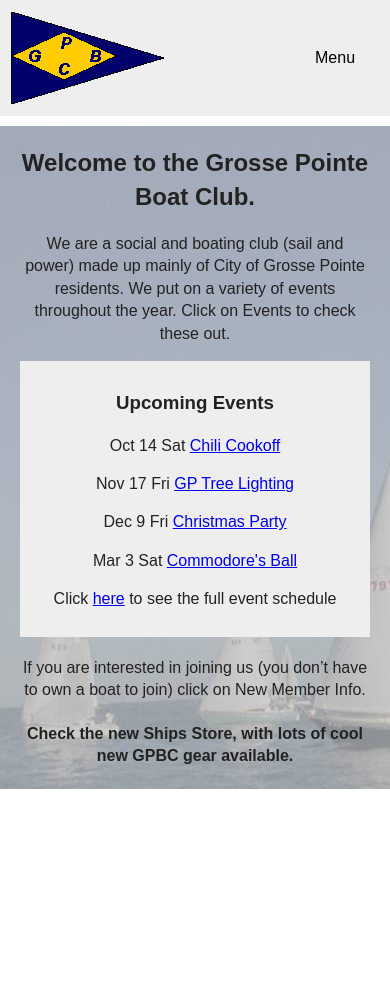
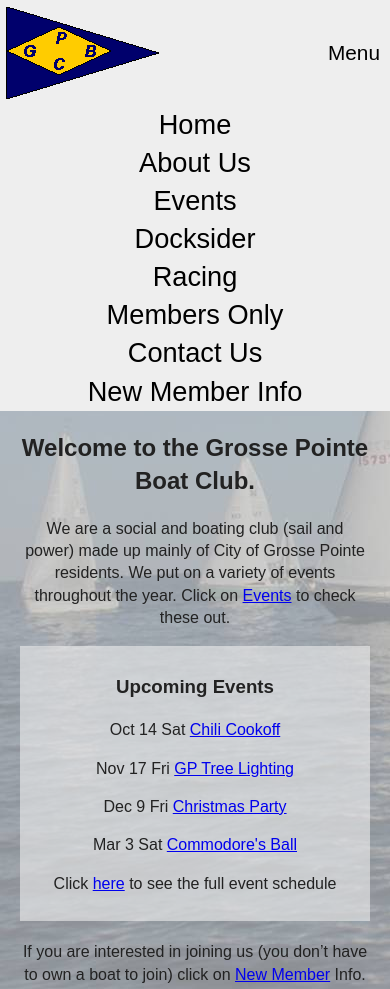
Before and after one commit to gpbc/gpbc.github.io, a plain HTML site: page index.html in a window 390 px wide. Shown: the top 989 px of the page. Before the commit the page ends 844 px from the top, so only its background shows below. Drawn offline with nearby package versions, Linux system fonts and the light colour scheme.

Commit message:
Added mobile menu functionality.

```diff
--- a/css/custom/global.css
+++ b/css/custom/global.css
@@ -8,7 +8,6 @@ html {
 }
 
 body {
-    padding-bottom: 40px;
 }
 /* Header Styling */
 header {
@@ -19,6 +18,7 @@ header {
   margin: 0px auto;
   padding: 10px 0px;
   background-image: url("../../img/sailboatsCropped.jpg");
+  background-repeat: no-repeat;
 }
 
 header * {
@@ -44,6 +44,28 @@ header b {
   font-size: 60px;
 }
 
+menu {
+  display: flex;
+  align-items: center;
+  width: 100%;
+  padding: 0px;
+  background-color: #eee;
+  margin: 0px;
+  justify-content: space-between;
+}
+
+menu .logo {
+  margin: 5px;
+  /*width: 40px;*/
+}
+
+menu .nav-toggle {
+  padding-right: 10px;
+  text-decoration: none;
+  color: black;
+  font-size: 1.3rem;
+}
+
 /* Navbar styling */
 nav {
   display: flex;
@@ -51,27 +73,34 @@ nav {
   width: 100%;
   max-width: 1000px;
   margin: 0px auto;
-  margin-bottom: 10px;
   background: #eee;
-  padding: 10px;
+  /*justify-content: space-around;*/
 }
 
 #menu-toggle {display: none;}
 .label-toggle {display: none;}
 
 nav .icon {
+  /*display: flex;*/
   flex: 1;
   text-align: center;
   padding:0px 10px;
   /*pointer-events: none;*/
 
 }
+
+nav .navItem {
+  float: none;
+  display: inline-block;
+  width: auto;
+  /*margin-left: .4em;*/
+  /*margin-right: .2em;*/
+}
 nav a {
     color: black;
     text-decoration: none;
     transition: all .5s ease;
     text-align: center;
-    padding: 5px;
 
 }
 
@@ -92,6 +121,7 @@ nav a:hover {
   width: 100%;
   max-width: 1000px;
   margin: 0px auto;
+  padding-bottom: 40px;
   background-color:
 }
 
@@ -159,20 +189,28 @@ nav a:hover {
     }
 
     nav {
-        justify-content: space-between;
+      flex-direction: column;
+        justify-content: space-around;
         /*position: fixed;*/
     }
 
-    nav .navItem {
+    nav a {
+          font-size: 1.7rem;
+    }
+
+    /*nav .navItem {
         display: none;
+    }*/
+
+    body {
+        background-image: url("../../img/sailboats.jpg");
+        background-repeat: no-repeat;
     }
 
     .flagCol {
         display: none;
     }
 
-    .main {
-        background-image: url("../../img/sailboats.jpg")
-    }
+
 
 }
--- a/css/custom/index.css
+++ b/css/custom/index.css
@@ -5,7 +5,7 @@
 }
 
 .upcomingEvents {
-    background: #eee;
+    background: rgba(238, 238, 238, 0.6);
     padding: 10px 30px;
     margin-bottom: 20px;
 
--- a/index.html
+++ b/index.html
@@ -13,6 +13,8 @@
 
         <link rel="stylesheet" href="css/normalize.css">
         <link rel="stylesheet" href="css/boilerplate.css">
+        <link rel="stylesheet" href="libs/responsive-nav/responsive-nav.css">
+        <script src="libs/responsive-nav/responsive-nav.min.js"></script>
         <link rel="stylesheet" href="css/custom/global.css" />
         <link rel="stylesheet" href="css/custom/index.css" />
     </head>
@@ -32,17 +34,22 @@
         </header>
 
       <!-- Nav Content -->
-        <nav>
-            <div class="logo mobile"><img src="img/gpbcFlag.gif" /></div>
-            <div class="icon mobile menu"><a href="#">Menu</a></div>
+      <menu>
+        <a href="./index.html"><img class="logo mobile" src="img/gpbcFlag.gif" /></a>
+        <a href='#' id="custom-toggle" class="nav-toggle" aria-hidden="false">Menu</a>
+      </menu>
+        <nav class="nav-collapse">
+
                 <div class="icon navItem"><a href="./index.html">Home</a></div>
                 <div class="icon navItem"><a href="./about.html">About Us</a></div>
-            <div class="icon navItem"><a href="img/pdf/eventSchedule.pdf">Events</a></div>
+                <div class="icon navItem"><a href="img/pdf/eventSchedule.pdf" target="_blank">Events</a></div>
                 <div class="icon navItem"><a href="http://us10.campaign-archive2.com/home/?u=386f546fe97ac197d1ae1ec9a&id=6bff07798b">Docksider</a></div>
                 <div class="icon navItem"><a href="./racing.html">Racing</a></div>
                 <div class="icon navItem"><a href="#">Members Only</a></div>
                 <div class="icon navItem"><a href="#">Contact Us</a></div>
                 <div class="icon navItem"><a href="#">New Member Info</a></div>
+
+
         </nav>
 
       <!-- Main Content -->
@@ -65,20 +72,20 @@
                 <p>We are a social and boating club (sail and power) made up
                   mainly of City of Grosse Pointe residents.
                   We put on a variety of events throughout the year.
-                  Click on Events to check these out.</p>
+                  Click on <a href="img/pdf/eventSchedule.pdf">Events</a> to check these out.</p>
               <section class="upcomingEvents">
                   <h3>Upcoming Events</h3>
                   <div class="events">
-                      <p><span>Oct 14 Sat </span><span><a href="img/pdf/chiliCookOff.pdf">Chili Cookoff</a></span></p>
-                      <p><span>Nov 17 Fri </span><span><a href="img/pdf/wip.pdf">GP Tree Lighting</a></span></p>
-                      <p><span>Dec 9 Fri </span><span><a href="img/pdf/xmas.pdf">Christmas Party</a></span></p>
-                      <p><span>Mar 3 Sat </span><span><a href="img/pdf/wip.pdf">Commodore's Ball</a></span></p>
+                      <p><span>Oct 14 Sat </span><span><a href="img/pdf/chiliCookOff.pdf" target="_blank">Chili Cookoff</a></span></p>
+                      <p><span>Nov 17 Fri </span><span><a href="img/pdf/wip.pdf" target="_blank">GP Tree Lighting</a></span></p>
+                      <p><span>Dec 9 Fri </span><span><a href="img/pdf/xmas.pdf" target="_blank">Christmas Party</a></span></p>
+                      <p><span>Mar 3 Sat </span><span><a href="img/pdf/wip.pdf" target="_blank">Commodore's Ball</a></span></p>
                   </div>
-                  <p>Click <a href="img/pdf/eventSchedule.pdf">here</a> to see the full event schedule</p>
+                  <p>Click <a href="img/pdf/eventSchedule.pdf" target="_blank">here</a> to see the full event schedule</p>
               </section>
                 <p>If you are interested in joining us
                   (you don’t have to own a boat to join)
-                  click on New Member Info.
+                  click on <a href="#">New Member</a> Info.
                 </p>
                 <h4>Check the new Ships Store, with lots of cool new GPBC gear available.</h4>
 
@@ -88,6 +95,27 @@
         <script src="js/vendor/modernizr-3.5.0.min.js"></script>
         <script src="https://code.jquery.com/jquery-3.2.1.min.js" integrity="sha256-hwg4gsxgFZhOsEEamdOYGBf13FyQuiTwlAQgxVSNgt4=" crossorigin="anonymous"></script>
         <script>window.jQuery || document.write('<script src="js/vendor/jquery-3.2.1.min.js"><\/script>')</script>
+        <script>
+            var nav = responsiveNav(".nav-collapse", { // Selector
+                animate: true, // Boolean: Use CSS3 transitions, true or false
+                transition: 350, // Integer: Speed of the transition, in milliseconds
+                label: "Menu", // String: Label for the navigation toggle
+                insert: "before", // String: Insert the toggle before or after the navigation
+                customToggle: "custom-toggle", // Selector: Specify the ID of a custom toggle
+                closeOnNavClick: false, // Boolean: Close the navigation when one of the links are clicked
+                openPos: "static", // String: Position of the opened nav, relative or static
+                navClass: "nav-collapse", // String: Default CSS class. If changed, you need to edit the CSS too!
+                navActiveClass: "js-nav-active", // String: Class that is added to  element when nav is active
+                jsClass: "js", // String: 'JS enabled' class which is added to  element
+                init: function(){}, // Function: Init callback
+                open: function(){
+                  //$('menu .logo').toggle();
+                }, // Function: Open callback
+                close: function(){
+                  //$('menu .logo)').toggle();
+                } // Function: Close callback
+            });
+        </script>
         <script src="js/plugins.js"></script>
         <script src="js/main.js"></script>
 
```
Lines whose indentation alone changed are shown as unchanged.
